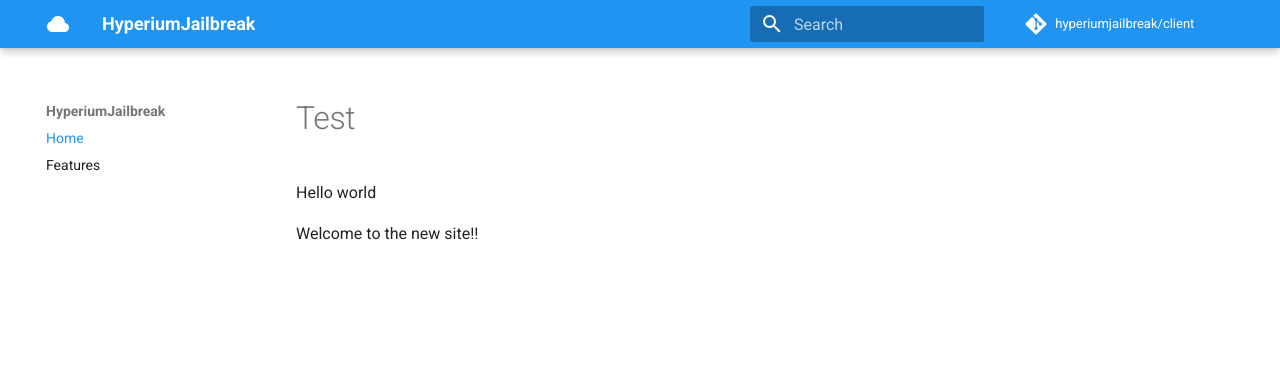
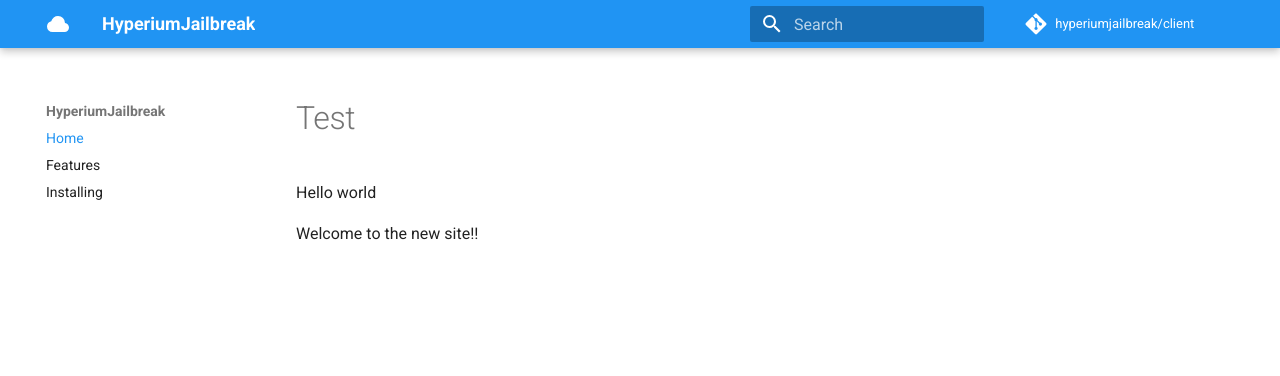
Before and after one commit to hyperiumjailbreak/hyperiumjailbreak.github.io, an MkDocs documentation site: the page built from docs/index.md, in a window 1280 px wide. Shown: the top 376 px of the page. Built offline with MkDocs 1.6.1 and Material for MkDocs 9.7.7, drawn with Linux system fonts in a browser that asks for light colours; comment, search, counter and statistics services are not loaded.

Commit message:
link page

```diff
--- a/mkdocs.yml
+++ b/mkdocs.yml
@@ -52,3 +52,4 @@ extra:
 nav:
   - Home: index.md
   - Features: features.md
+  - Installing: installing.md
```
